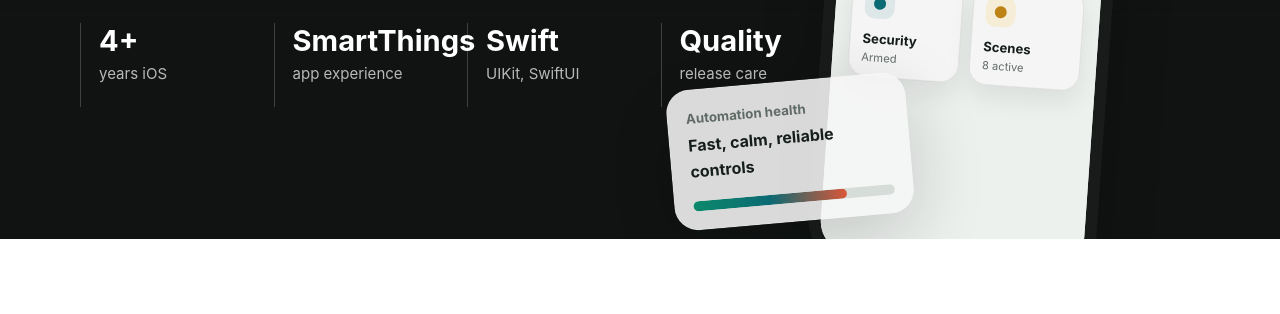
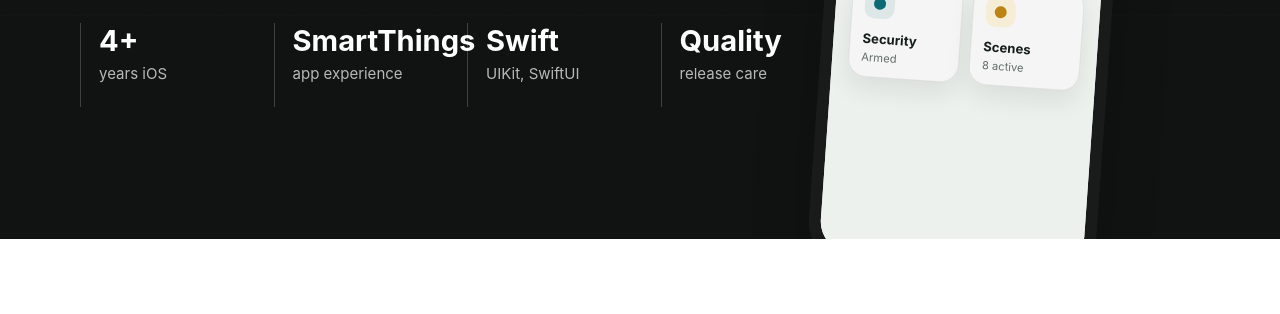
Before and after one commit to aarafathh/aarafathh.github.io, a plain HTML site: page index.html in a window 1280 px wide. Shown: the part 486-800 px from the top of the page. Drawn offline with Linux system fonts and the light colour scheme.

Commit message:
fix error

```diff
--- a/index.html
+++ b/index.html
@@ -1031,11 +1031,6 @@
                         </div>
                     </div>
                 </div>
-                <div class="floating-panel">
-                    <small>Automation health</small>
-                    <strong>Fast, calm, reliable controls</strong>
-                    <div class="automation-bar"><span></span></div>
-                </div>
             </div>
 
             <div class="hero-inner">
```
